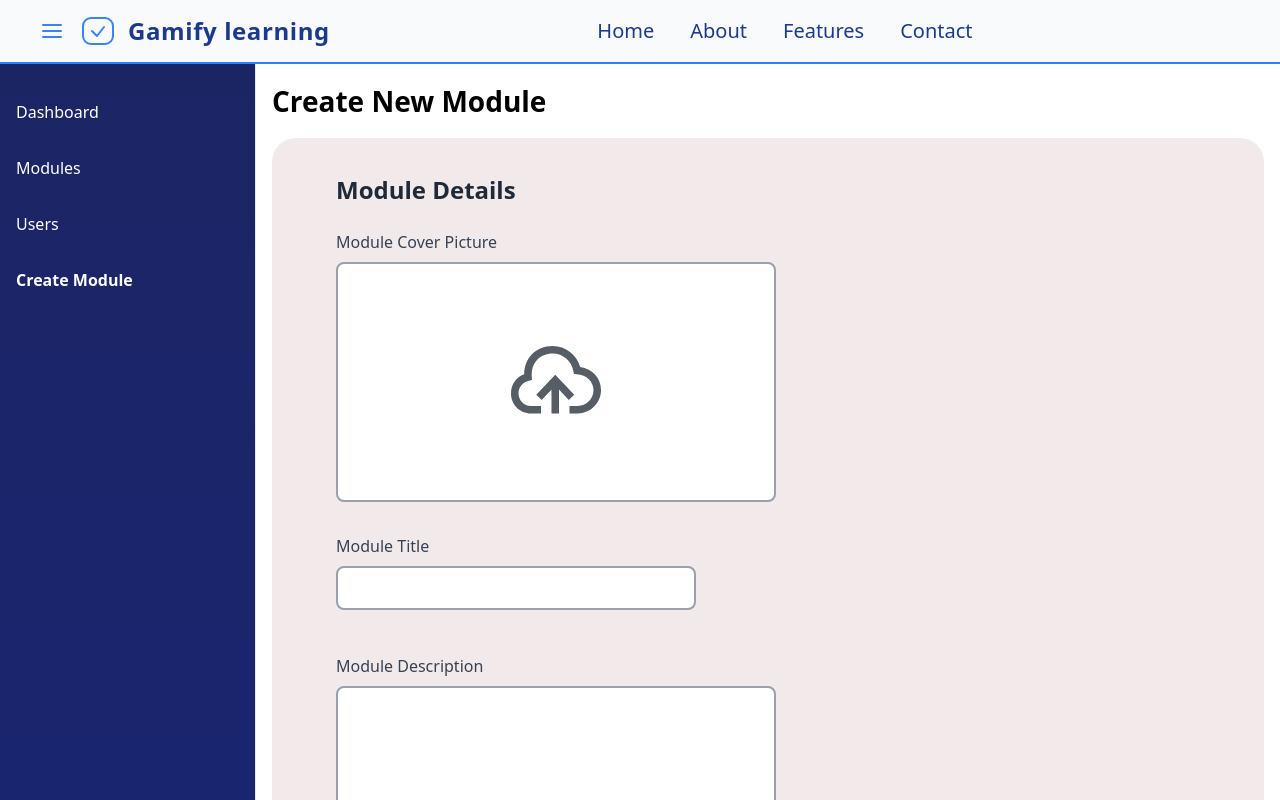
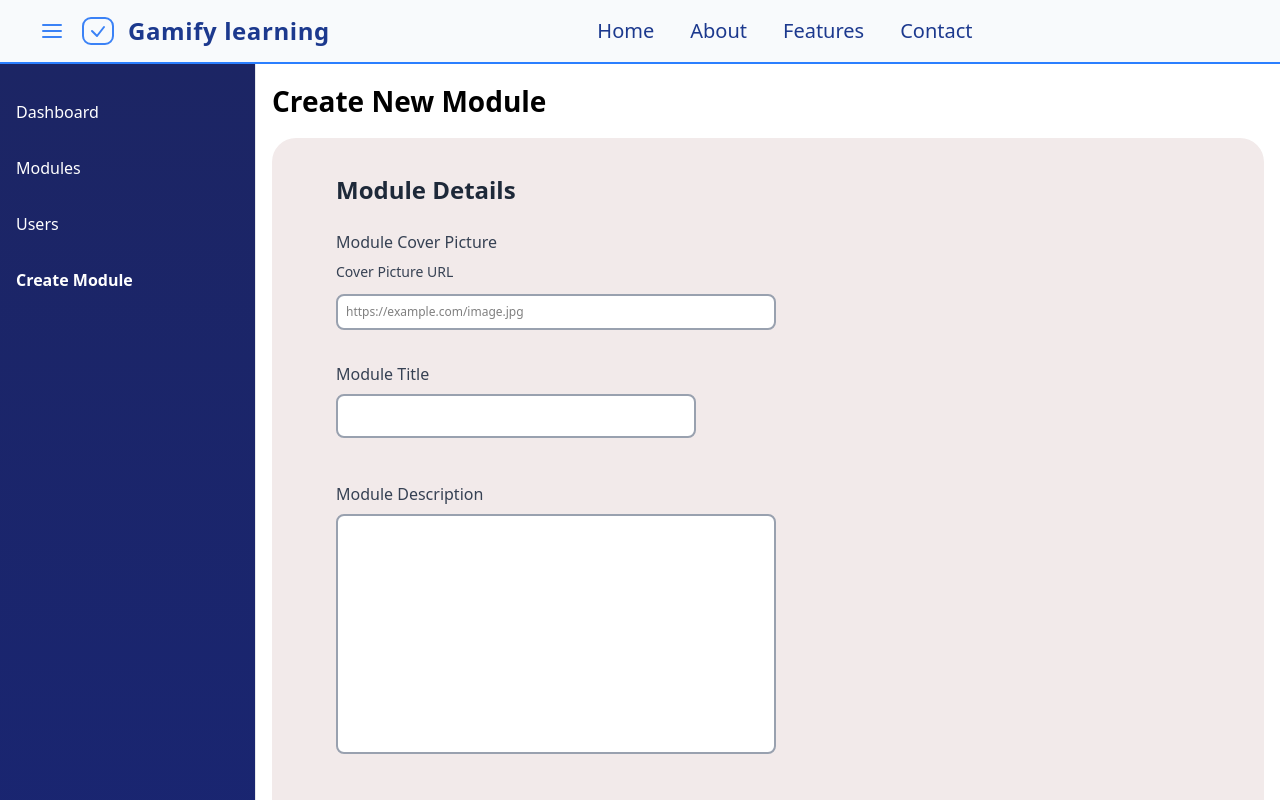
Before and after one commit to phiquangdat/tetra_app, a React (Vite) app in the folder frontend/: page /admin/modules/create in a window 1280 px wide. Shown: the top 800 px of the page. Built offline with nearby package versions, Linux system fonts and the light colour scheme; no server answers; what chartjs-plugin-datalabels would draw is missing.

Commit message:
Replace Module Image Upload with URL Input

```diff
--- a/frontend/src/components/admin/createModule/CreateModuleForm.tsx
+++ b/frontend/src/components/admin/createModule/CreateModuleForm.tsx
@@ -34,12 +34,7 @@ const CreateModuleForm: React.FC<Props> = () => {
       console.error('Error saving module:', err);
     }
   };
-  const coverPreviewUrl = useMemo(() => {
-    if (coverPicture) {
-      return URL.createObjectURL(coverPicture);
-    }
-    return null;
-  }, [coverPicture]);
+  const coverPreviewUrl = coverPicture || null;
 
   useEffect(() => {
     return () => {
@@ -48,16 +43,6 @@ const CreateModuleForm: React.FC<Props> = () => {
       }
     };
   }, [coverPreviewUrl]);
-
-  const handleCoverPictureChange = (e: ChangeEvent<HTMLInputElement>) => {
-    const file = e.target.files?.[0];
-    if (file) {
-      updateModuleField('coverPicture', file);
-      markModuleAsDirty();
-    } else {
-      updateModuleField('coverPicture', null);
-    }
-  };
 
   const handleTitleChange = (e: ChangeEvent<HTMLInputElement>) => {
     updateModuleField('title', e.target.value);
@@ -79,64 +64,34 @@ const CreateModuleForm: React.FC<Props> = () => {
     markModuleAsDirty();
   };
 
-  const handleRemoveCoverPicture = () => {
-    updateModuleField('coverPicture', null);
-    markModuleAsDirty();
-  };
-
-  const icons = {
-    upload: (
-      <svg
-        className="w-24 h-24 text-gray-500"
-        viewBox="0 0 1024 1024"
-        version="1.1"
-        xmlns="http://www.w3.org/2000/svg"
-      >
-        <path
-          d="M504 434.944L301.664 647.552l57.92 55.152L464 593.024V848h80V593.008l104.4 109.696 57.936-55.152L504 434.944z m265.68-82.112C733.6 220.896 614.88 128 476.96 128c-90.112 0-170.576 33.28-226.592 93.712-50.16 54.096-77.264 127.328-77.84 208.752C85.04 464.384 32 540.128 32 634.528 32 752.24 127.296 848 244.416 848H352v-80h-107.584C171.408 768 112 708.128 112 634.528c0-67.76 41.632-118.752 111.36-136.432l32.608-8.256-2.56-33.536c-5.52-72.688 13.712-135.008 55.632-180.208C349.728 232.16 409.36 208 476.96 208c108.928 0 201.648 79.04 220.448 187.92l5.312 30.704 31.04 2.384C838.72 437.056 912 506.768 912 598.544 912 691.984 836.656 768 744.032 768H656v80h88.032C880.768 848 992 736.096 992 598.544c0-126.128-89.984-223.728-222.32-245.712z"
-          fill="#565D64"
-        />
-      </svg>
-    ),
-  };
-
   const renderCoverPicture = () => {
-    if (coverPicture && coverPreviewUrl) {
     return (
+      <div className="space-y-3">
+        {coverPreviewUrl && (
           <div>
             <img
               id="moduleCoverPicture"
               className="max-w-full h-auto max-h-60 rounded-md"
               src={coverPreviewUrl}
-            alt="Module Cover Picture"
+              alt="Module Cover"
             />
-          <button
-            type="button"
-            onClick={handleRemoveCoverPicture}
-            className="mt-2 bg-white border-gray-400 border-2 text-sm text-gray-700 px-4 py-1 rounded-lg cursor-pointer hover:bg-gray-200 transition-colors duration-200"
+          </div>
+        )}
+
+        <label
+          htmlFor="coverPictureUrl"
+          className="block text-sm font-medium text-gray-700"
         >
-            <span className="text-sm">Change Cover Picture</span>
-          </button>
-        </div>
-      );
-    }
-
-    return (
-      <div>
-        <label
-          htmlFor="moduleCoverPicture"
-          className="bg-white border-gray-400 border-2 rounded-lg cursor-pointer w-full h-60 flex items-center justify-center focus:border-transparent"
-        >
-          {icons.upload}
+          Cover Picture URL
         </label>
-
         <input
-          type="file"
-          id="moduleCoverPicture"
-          name="moduleCoverPicture"
-          accept="image/*"
-          className="hidden"
-          onChange={handleCoverPictureChange}
+          type="text"
+          id="coverPictureUrl"
+          name="coverPictureUrl"
+          value={coverPicture || ''}
+          placeholder="https://example.com/image.jpg"
+          onChange={(e) => updateModuleField('coverPicture', e.target.value)}
+          className="text-xs bg-white border-gray-400 border-2 w-full rounded-lg p-2 focus:outline-none focus:border-blue-500 transition-colors duration-200"
         />
       </div>
     );
--- a/frontend/src/context/admin/ModuleContext.tsx
+++ b/frontend/src/context/admin/ModuleContext.tsx
@@ -1,13 +1,13 @@
 import { createContext, useContext, useState, type ReactNode } from 'react';
 import { createModule } from '../../services/module/moduleApi';
-
+import { isValidImageUrl } from '../../utils/validators';
 interface ModuleContextProps {
   id: string | null;
   title: string;
   description: string;
   topic: string;
   pointsAwarded: number;
-  coverPicture: File | null;
+  coverPicture: string | null;
   isDirty: boolean;
   isSaving: boolean;
   error: string | null;
@@ -60,7 +60,18 @@ export const ModuleContextProvider = ({
       ...prev,
       [key]: value,
       isDirty: true,
+      error: null,
     }));
+
+    if (key === 'coverPicture' && typeof value === 'string') {
+      if (!isValidImageUrl(value)) {
+        setModule((prev) => ({
+          ...prev,
+          error: 'Invalid image URL format.',
+        }));
+        console.error('Invalid image URL format:', value);
+      }
+    }
   };
 
   const setModuleState = (newState: Partial<ModuleContextProps>) => {
@@ -72,15 +83,15 @@ export const ModuleContextProvider = ({
 
     setModule((prev) => ({ ...prev, isSaving: true, error: null }));
 
-    const tempCoverUrl = module.coverPicture
-      ? URL.createObjectURL(module.coverPicture)
-      : '';
+    try {
+      if (module.coverPicture && !isValidImageUrl(module.coverPicture)) {
+        throw new Error('Invalid image URL format for cover picture.');
+      }
 
-    try {
       await createModule({
         ...module,
         points: module.pointsAwarded,
-        coverUrl: tempCoverUrl,
+        coverUrl: module.coverPicture ?? '',
         id: module.id ?? '',
       });
 
@@ -95,7 +106,6 @@ export const ModuleContextProvider = ({
       }));
     } finally {
       setModule((prev) => ({ ...prev, isSaving: false }));
-      if (tempCoverUrl) URL.revokeObjectURL(tempCoverUrl);
     }
   };
 
--- /dev/null
+++ b/frontend/src/utils/validators.ts
@@ -0,0 +1,8 @@
+/**
+ * Checks if a given URL is a valid image URL by extension.
+ * Supports: png, jpg, jpeg, gif, webp, bmp, svg
+ */
+export const isValidImageUrl = (url: string): boolean => {
+  const regex = /^https?:\/\/.*\.(?:png|jpg|jpeg|gif|webp|bmp|svg)$/i;
+  return regex.test(url);
+};
```
Also changed, not shown: 1 other file (tests, documents, lock files or other folders). Lines whose indentation alone changed are shown as unchanged.
